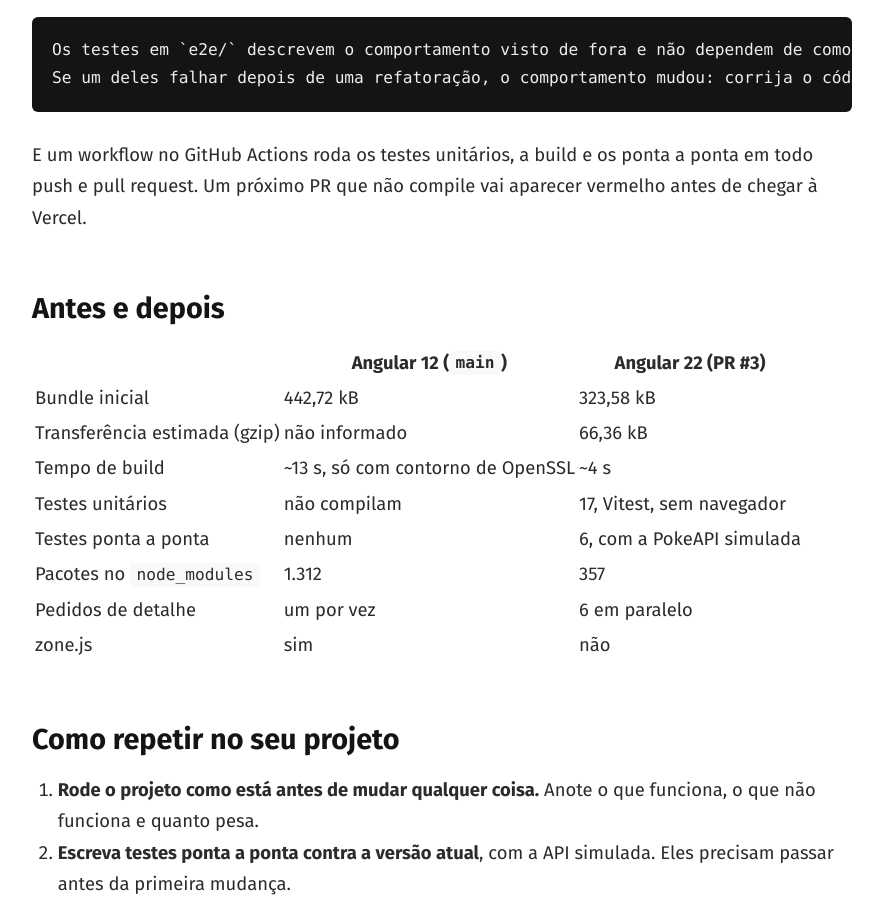
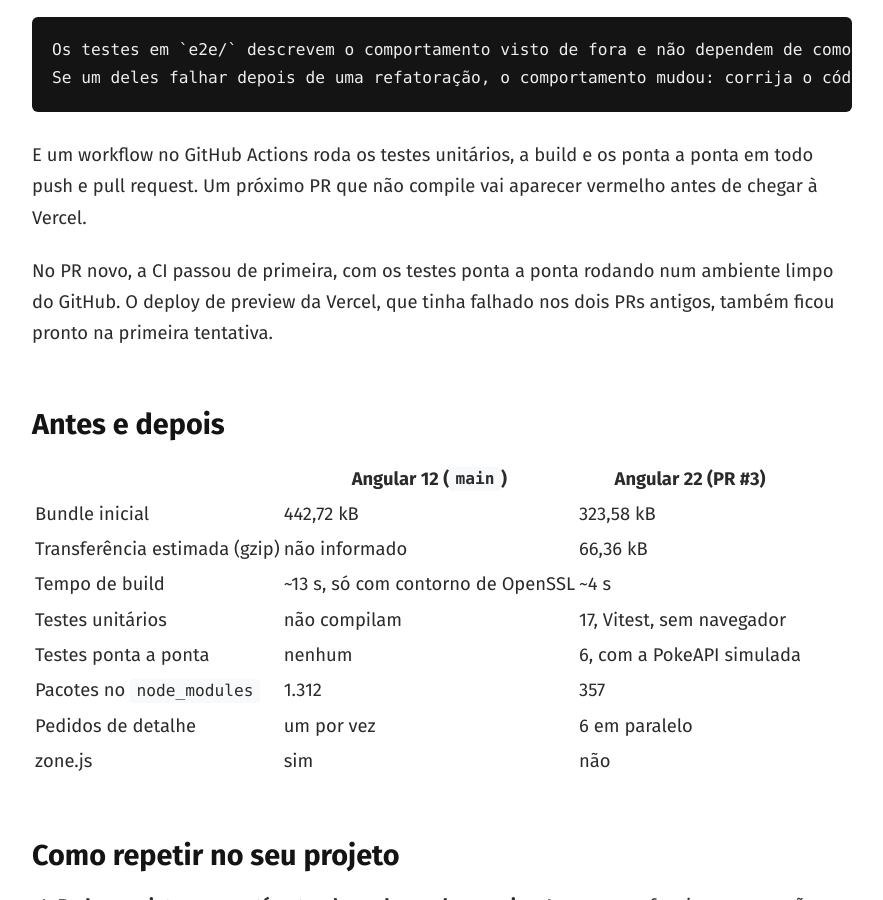
Before and after one commit to CalixtoNeto/CalixtoNeto.github.io, a Jekyll site: the page built from _posts/2026-10-07-pokedex-do-angular-12-ao-22-com-signals.md, in a window 1280 px wide and 900 px high, scrolled down 10338 px. Shown: the whole window, without its empty margins (198-1081 px from the left). Built offline with Jekyll 4.4.1, drawn with Linux system fonts in a browser that asks for light colours.

Commit message:
blog: CI e preview da Vercel verdes no PR novo da Pokédex
Co-Authored-By: Claude Opus 5.5 <noreply@anthropic.com>
Claude-Session: https://claude.ai/code/session_014JZQXJ8eopjJKD1vv5g7Gp

```diff
--- a/_posts/2026-10-07-pokedex-do-angular-12-ao-22-com-signals.md
+++ b/_posts/2026-10-07-pokedex-do-angular-12-ao-22-com-signals.md
@@ -269,6 +269,8 @@ Se um deles falhar depois de uma refatoração, o comportamento mudou: corrija o
 
 E um workflow no GitHub Actions roda os testes unitários, a build e os ponta a ponta em todo push e pull request. Um próximo PR que não compile vai aparecer vermelho antes de chegar à Vercel.
 
+No PR novo, a CI passou de primeira, com os testes ponta a ponta rodando num ambiente limpo do GitHub. O deploy de preview da Vercel, que tinha falhado nos dois PRs antigos, também ficou pronto na primeira tentativa.
+
 ## Antes e depois
 
 | | Angular 12 (`main`) | Angular 22 (PR #3) |
```
